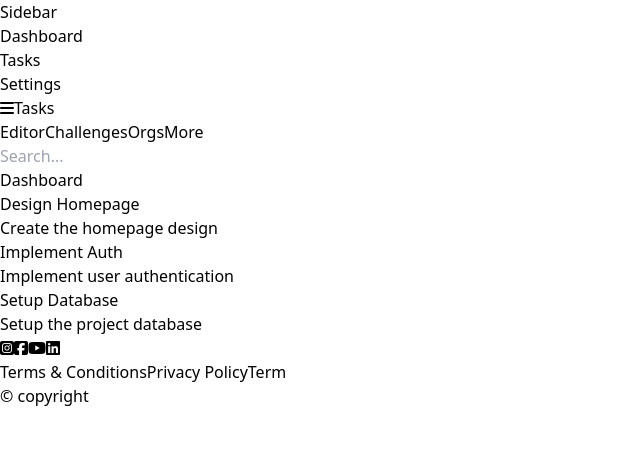
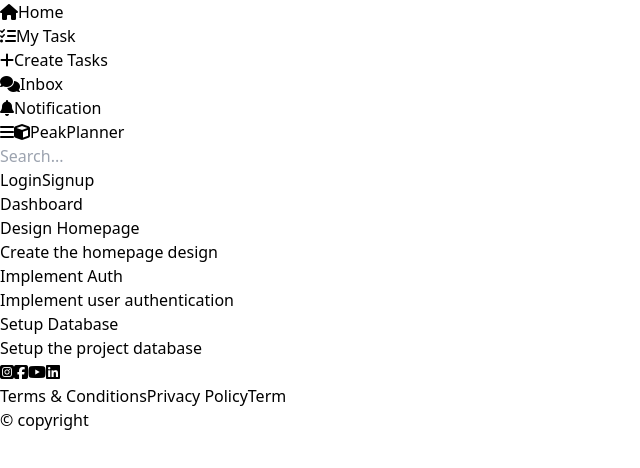
Before and after one commit to tewarishash12/Project-Management-List-FrontEnd, a React (Vite) app in the folder vite-project/: page / in a window 1280 px wide. Shown: the top 468 px of the page, without its empty margins (0-640 px from the left). Built offline with nearby package versions, Linux system fonts and the light colour scheme.

Commit message:
add navbar features or header

```diff
--- a/vite-project/src/components/Header.jsx
+++ b/vite-project/src/components/Header.jsx
@@ -12,26 +12,29 @@ const Header = ({ toggleSidebar, darkMode }) => {
                         onClick={toggleSidebar}
                     ></i>
                     <a href="#" className="flex items-center">
-                        <span className="text-blue-600 text-lg font-semibold ml-2">Tasks</span>
+                        <span className="text-blue-600 text-lg font-semibold ml-2"><i class="fa-solid fa-cube pr-4"></i>PeakPlanner</span>
                     </a>
-                </div>
-
-                {/* Middle Section: Links */}
-                <div className="hidden md:flex items-center space-x-6">
-                    <a href="#" className="hover:text-blue-600">Editor</a>
-                    <a href="#" className="hover:text-blue-600">Challenges</a>
-                    <a href="#" className="hover:text-blue-600">Orgs</a>
-                    <a href="#" className="hover:text-blue-600">More</a>
                 </div>
 
                 {/* Right Section: Search Bar */}
                 <div className="flex items-center space-x-8">
                     <input
                         type="text"
-                        className="border border-gray-300 rounded-full py-2 px-4 focus:outline-none focus:ring-2 focus:ring-blue-600"
+                        className="border border-gray-300 rounded-full py-1 px-8 w-80 focus:outline-none focus:ring-2 focus:ring-blue-600"
                         placeholder="Search..."
                     />
                 </div>
+
+                {/* Middle Section: Links */}
+                <div className="hidden md:flex items-center space-x-6">
+                <button className="hover:bg-blue-400 bg-blue-600  rounded-full p-1 font-sm pl-4 pr-4">
+                     <a href="/login">Login</a>
+              </button>
+                <button className="hover:bg-blue-400 bg-blue-600 rounded-full p-1 font-sm pl-4 pr-4">
+                    <a href="/signup">Signup</a>
+                      </button>
+                </div>
+
             </div>
         </nav>
     );
--- a/vite-project/src/components/Sidebar.jsx
+++ b/vite-project/src/components/Sidebar.jsx
@@ -1,14 +1,32 @@
-import React from 'react';
+import React, { useState } from 'react';
 
 const Sidebar = ({ darkMode }) => {
+    const [dropdownOpen, setDropdownOpen] = useState(false);
+
+    const toggleDropdown = () => {
+        setDropdownOpen(!dropdownOpen);
+    };
+
     return (
         <div className={`h-full ${darkMode ? 'bg-gray-800 text-white' : 'bg-white text-gray-900'}`}>
-            <h2 className="text-xl font-bold p-4">Sidebar</h2>
-            <ul className="p-4">
-                <li className="py-2"><a href="#">Dashboard</a></li>
-                <li className="py-2"><a href="#">Tasks</a></li>
-                <li className="py-2"><a href="#">Settings</a></li>
+            <ul className="p-4 pt-10">
+                <li className="py-2 pl-4 hover:bg-gray-200 hover:text-black transition-colors duration-200">
+                    <a href="#"><i className="fa-solid fa-house pr-4"></i>Home</a>
+                </li>
+                <li className="py-2 pl-4 hover:bg-gray-200 hover:text-black transition-colors duration-200">
+                    <a href="#"><i className="fa-solid fa-list-check pr-4"></i>My Task</a>
+                </li>
+                        <li className="py-2 pl-4 hover:bg-gray-300 hover:text-black transition-colors duration-200">
+                          <a href="#"><i class="fa-solid fa-plus pr-4"></i>Create Tasks</a>
+                        </li>
+                        <li className="py-2 pl-4 hover:bg-gray-300 hover:text-black transition-colors duration-200">
+                        <i class="fa-solid fa-comments pr-4"></i><a href="#">Inbox</a>
+                        </li>
+                        <li className="py-2 pl-4 hover:bg-gray-300 hover:text-black transition-colors duration-200">
+                        <i class="fa-solid fa-bell pr-4"></i><a href="#">Notification</a>
+                        </li>
             </ul>
+
         </div>
     );
 };
```
